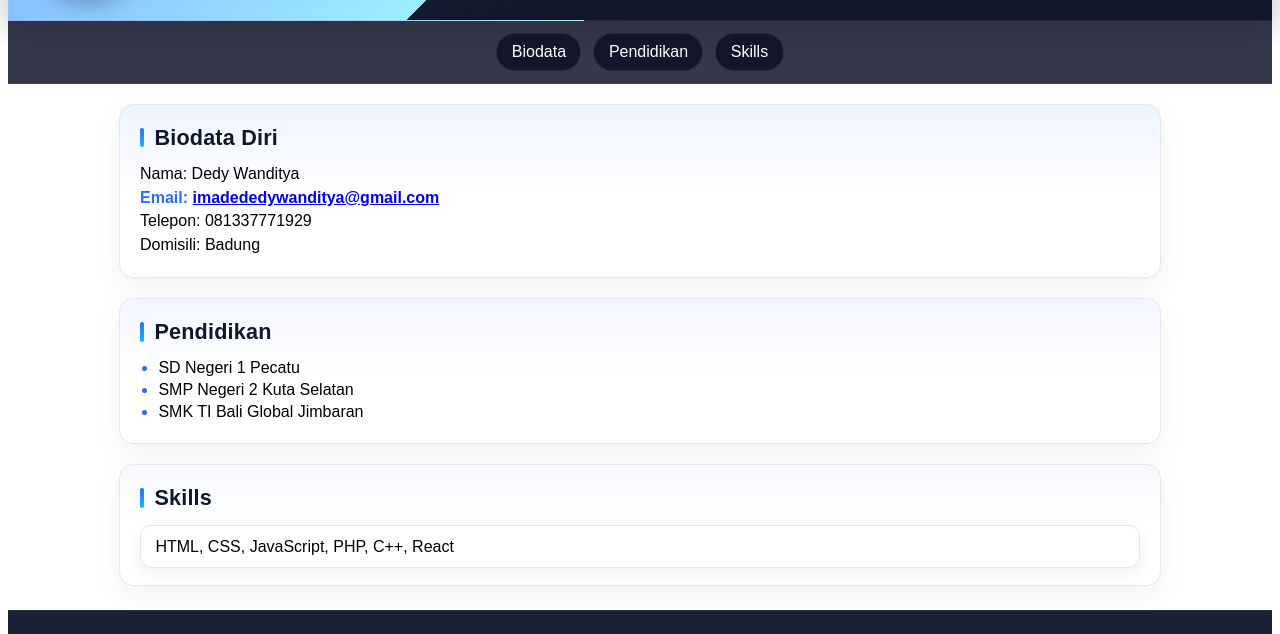
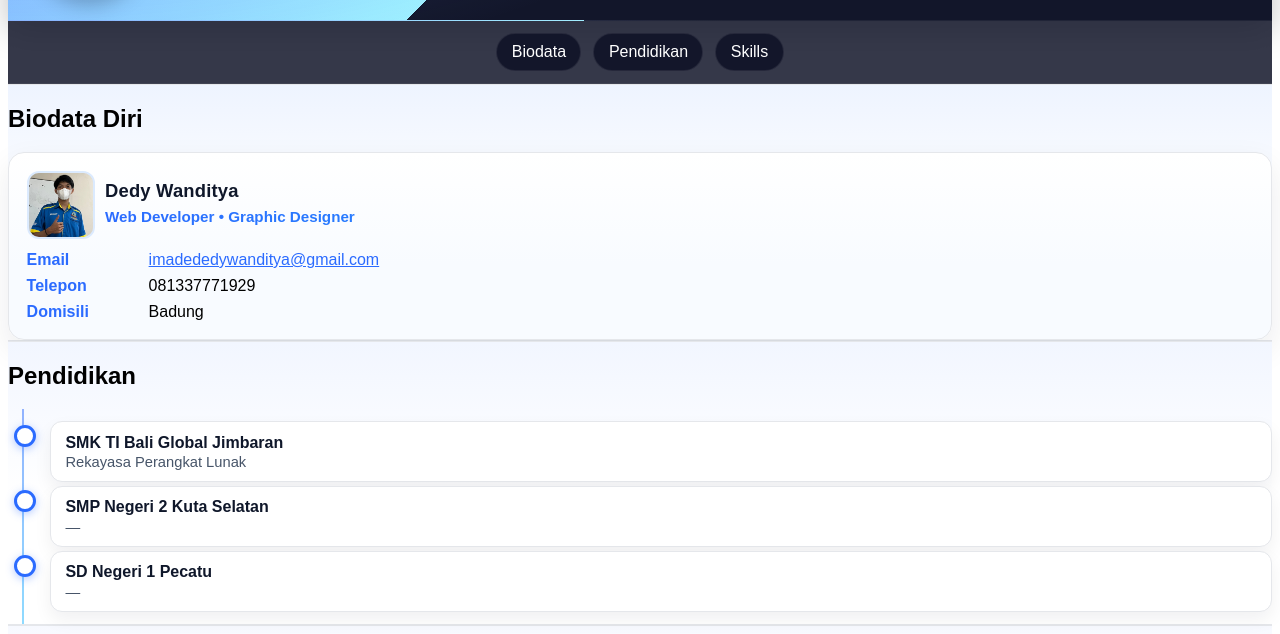
Before and after one commit to bliDedok/pratikum_html_smst3, a plain HTML site: page cv.html in a window 1280 px wide. Shown: the part 166-800 px from the top of the page. Drawn offline with Linux system fonts and the light colour scheme.

Commit message:
cv.html: Memperbaiki style halaman section biodata, pendidikan, skills

```diff
--- a/cv.html
+++ b/cv.html
@@ -30,24 +30,64 @@
 
     <section id="biodata">
       <h2 id="judul-biodata">Biodata Diri</h2>
-      <p>Nama: Dedy Wanditya</p>
-      <p id="email">Email: <a href="mailto:imadededywanditya@gmail.com">imadededywanditya@gmail.com</a></p>
-      <p>Telepon: 081337771929</p>
-      <p>Domisili: Badung</p>
+
+      <div class="card">
+        <div class="id-row">
+          <img class="mini-avatar" src="assets/Foto-DedyW.jpeg" alt="Foto Dedy Wanditya" />
+          <div>
+            <h3 class="name">Dedy Wanditya</h3>
+            <p class="role">Web Developer • Graphic Designer</p>
+          </div>
+        </div>
+
+        <ul class="info-list">
+          <li><span class="label">Email</span><a href="mailto:imadededywanditya@gmail.com">imadededywanditya@gmail.com</a></li>
+          <li><span class="label">Telepon</span><span>081337771929</span></li>
+          <li><span class="label">Domisili</span><span>Badung</span></li>
+        </ul>
+      </div>
     </section>
 
-    <section id="pendidikan">
-      <h2>Pendidikan</h2>
-      <ul>
-        <li>SD Negeri 1 Pecatu</li>
-        <li>SMP Negeri 2 Kuta Selatan</li>
-        <li>SMK TI Bali Global Jimbaran</li>
-      </ul>
+    <section id="pendidikan" aria-labelledby="judul-pendidikan">
+      <h2 id="judul-pendidikan">Pendidikan</h2>
+
+      <ol class="edu-timeline">
+        <li>
+          <div class="dot"></div>
+          <div class="edu-item">
+            <div class="edu-title">SMK TI Bali Global Jimbaran</div>
+            <div class="edu-meta">Rekayasa Perangkat Lunak</div>
+          </div>
+        </li>
+        <li>
+          <div class="dot"></div>
+          <div class="edu-item">
+            <div class="edu-title">SMP Negeri 2 Kuta Selatan</div>
+            <div class="edu-meta">—</div>
+          </div>
+        </li>
+        <li>
+          <div class="dot"></div>
+          <div class="edu-item">
+            <div class="edu-title">SD Negeri 1 Pecatu</div>
+            <div class="edu-meta">—</div>
+          </div>
+        </li>
+      </ol>
     </section>
 
-    <section id="skills">
-      <h2>Skills</h2>
-      <p>HTML, CSS, JavaScript, PHP, C++, React</p>
+    <section id="skills" aria-labelledby="judul-skills">
+      <h2 id="judul-skills">Skills</h2>
+
+      <!-- lebih enak dibaca kalau jadi chip -->
+      <ul class="skill-badges">
+        <li>HTML</li>
+        <li>CSS</li>
+        <li>JavaScript</li>
+        <li>PHP</li>
+        <li>C++</li>
+        <li>React</li>
+      </ul>
     </section>
 
     <footer>
--- a/style.css
+++ b/style.css
@@ -81,41 +81,151 @@ header p {
   box-shadow: 0 8px 30px rgba(0, 0, 0, 0.25);
 }
 
-section {
-  scroll-margin-top: 90px; /* biar anchor tidak ketutup nav */
-  margin: 1.25rem auto;
-  padding: 1.25rem 1.25rem 1.1rem;
+.card {
+  background: linear-gradient(180deg, #ffffff, #f8fbff 60%);
+  border: 1px solid #e5e7eb;
+  border-radius: 16px;
+  padding: 1.1rem;
+  box-shadow: 0 12px 30px rgba(17, 24, 39, 0.08);
+}
+
+.id-row {
+  display: grid;
+  grid-template-columns: 64px 1fr;
+  gap: 0.9rem;
+  align-items: center;
+  margin-bottom: 0.75rem;
+}
+.mini-avatar {
+  width: 64px;
+  height: 64px;
+  border-radius: 12px;
+  object-fit: cover;
+  border: 2px solid #dbeafe;
+  background: #ddd;
+}
+.name {
+  margin: 0;
+  font-size: 1.15rem;
+  letter-spacing: 0.2px;
+  color: #0f172a;
+}
+.role {
+  margin: 0.15rem 0 0;
+  color: #1e293b;
+  font-weight: 600;
+  font-size: 0.95rem;
+  background: linear-gradient(90deg, #2b6bff, #1fb6ff);
+  -webkit-background-clip: text;
+  background-clip: text;
+  color: transparent;
+}
+
+.info-list {
+  list-style: none;
+  padding: 0;
+  margin: 0.25rem 0 0;
+  display: grid;
+  gap: 0.5rem;
+}
+.info-list li {
+  display: grid;
+  grid-template-columns: 110px 1fr;
+  gap: 0.75rem;
+  align-items: center;
+}
+.info-list .label {
+  font-weight: 700;
+  color: #2b6bff;
+}
+.info-list a {
+  color: #2b6bff;
+  text-decoration: underline;
+}
+
+.edu-timeline {
+  position: relative;
+  list-style: none;
+  margin: 0.25rem 0 0;
+  padding: 0.5rem 0 0.5rem 0;
+}
+.edu-timeline::before {
+  content: "";
+  position: absolute;
+  left: 14px;
+  top: 0;
+  bottom: 0;
+  width: 2px;
+  background: linear-gradient(180deg, #2b6bff, #1fb6ff);
+  opacity: 0.5;
+}
+.edu-timeline li {
+  position: relative;
+  padding-left: 42px;
+  margin: 0.65rem 0;
+}
+.edu-timeline .dot {
+  position: absolute;
+  left: 6px;
+  top: 0.25rem;
+  width: 16px;
+  height: 16px;
+  border-radius: 999px;
+  background: #fff;
+  border: 3px solid #2b6bff;
+  box-shadow: 0 2px 8px rgba(43, 107, 255, 0.35);
+}
+.edu-item {
   background: #ffffff;
   border: 1px solid #e5e7eb;
-  border-radius: 14px;
-  box-shadow: 0 10px 30px rgba(17, 24, 39, 0.06);
-  max-width: 1000px;
+  border-radius: 12px;
+  padding: 0.7rem 0.9rem;
+  box-shadow: 0 8px 18px rgba(17, 24, 39, 0.06);
+}
+.edu-title {
+  font-weight: 800;
+  color: #0f172a;
+}
+.edu-meta {
+  font-size: 0.92rem;
+  color: #475569;
+  margin-top: 0.15rem;
 }
 
-section h2 {
-  margin: 0 0 0.9rem;
-  font-size: clamp(1.15rem, 2.1vw, 1.35rem);
-  font-weight: 800;
-  letter-spacing: 0.2px;
-  position: relative;
-  padding-left: 0.9rem;
+.skill-badges {
+  list-style: none;
+  margin: 0.25rem 0 0;
+  padding: 0;
+  display: flex;
+  flex-wrap: wrap;
+  gap: 0.5rem;
+}
+.skill-badges li {
+  display: inline-block;
+  padding: 0.45rem 0.7rem;
+  border-radius: 999px;
+  background: linear-gradient(180deg, #eff6ff, #ffffff);
+  border: 1px solid #dbeafe;
   color: #0f172a;
+  font-weight: 600;
+  font-size: 0.92rem;
+  box-shadow: 0 6px 16px rgba(17, 24, 39, 0.06);
+  transition: transform 0.15s ease, box-shadow 0.15s ease, background 0.2s ease;
+}
+.skill-badges li:hover {
+  transform: translateY(-2px);
+  background: linear-gradient(180deg, #2b6bff, #1fb6ff);
+  color: #ffffff;
+  box-shadow: 0 10px 24px rgba(43, 107, 255, 0.28);
 }
 
-/* garis aksen di kiri judul (gradien selaras header) */
-section h2::before {
-  content: "";
-  position: absolute;
-  inset: 0.2rem auto 0.2rem 0;
-  width: 4px;
-  border-radius: 4px;
-  background: linear-gradient(180deg, #2b6bff, #1fb6ff);
-}
-
-/* highlight halus saat section dituju via anchor (#biodata, dll.) */
-section:target {
-  box-shadow: 0 12px 40px rgba(43, 107, 255, 0.18);
-  border-color: #c7d2fe;
+.skill-inline {
+  margin: 0;
+  padding: 0.75rem 1rem;
+  background: #ffffff;
+  border: 1px solid #e5e7eb;
+  border-radius: 12px;
+  box-shadow: 0 8px 18px rgba(17, 24, 39, 0.06);
 }
 
 #biodata {
```
